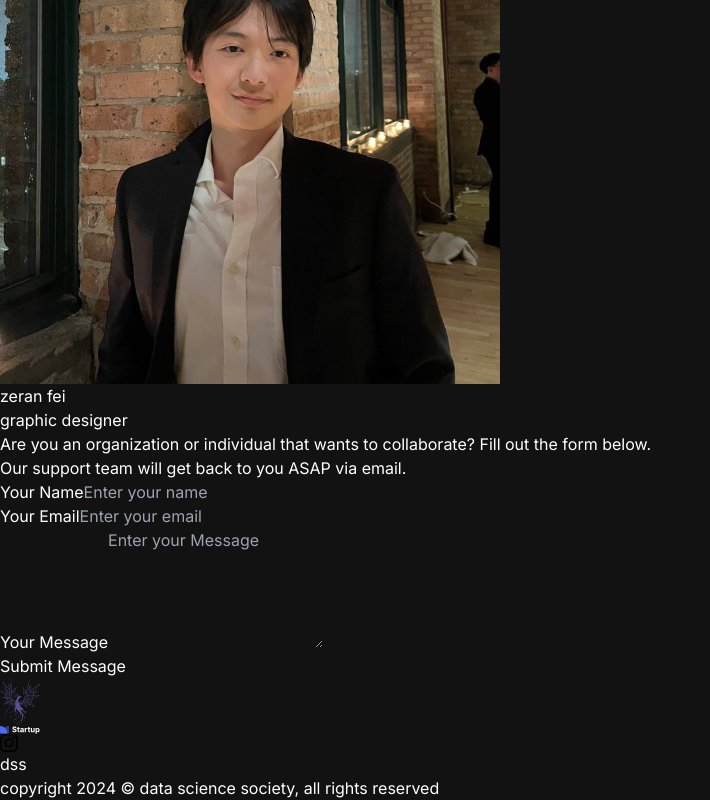
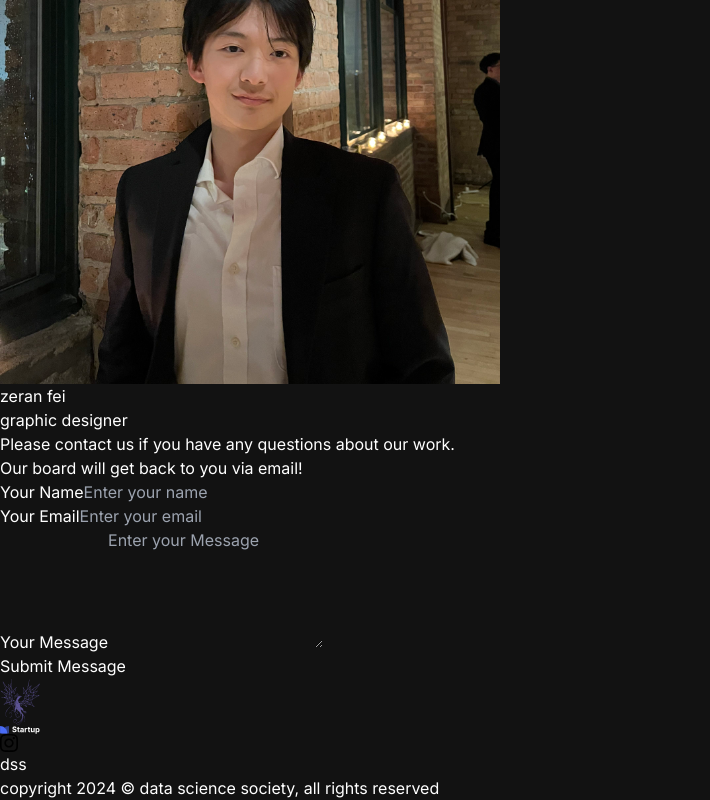
Before and after one commit to vincent1925/uchicago-dss, a Next.js app: page / in a window 1280 px wide. Shown: the part 5525-6325 px from the top of the page, without its empty margins (0-710 px from the left). Built offline with nearby package versions, Linux system fonts and the light colour scheme.

Commit message:
text changes

```diff
--- a/src/components/Contact/index.tsx
+++ b/src/components/Contact/index.tsx
@@ -66,10 +66,10 @@ const Contact = () => {
               "
             >
               <h2 className="mb-3 text-2xl font-bold text-black dark:text-white-2xl:text-3xl lg:text-4xl xl:text-4xl font-anka-coder">
-                Are you an organization or individual that wants to collaborate? Fill out the form below.
+                Please contact us if you have any questions about our work.
               </h2>
               <p className="mb-12 text-lg font-medium text-body-color font-anka-coder">
-                Our support team will get back to you ASAP via email.
+                Our board will get back to you via email!
               </p>
               {/* Success and Error Messages */}
               {status.success && (
```
